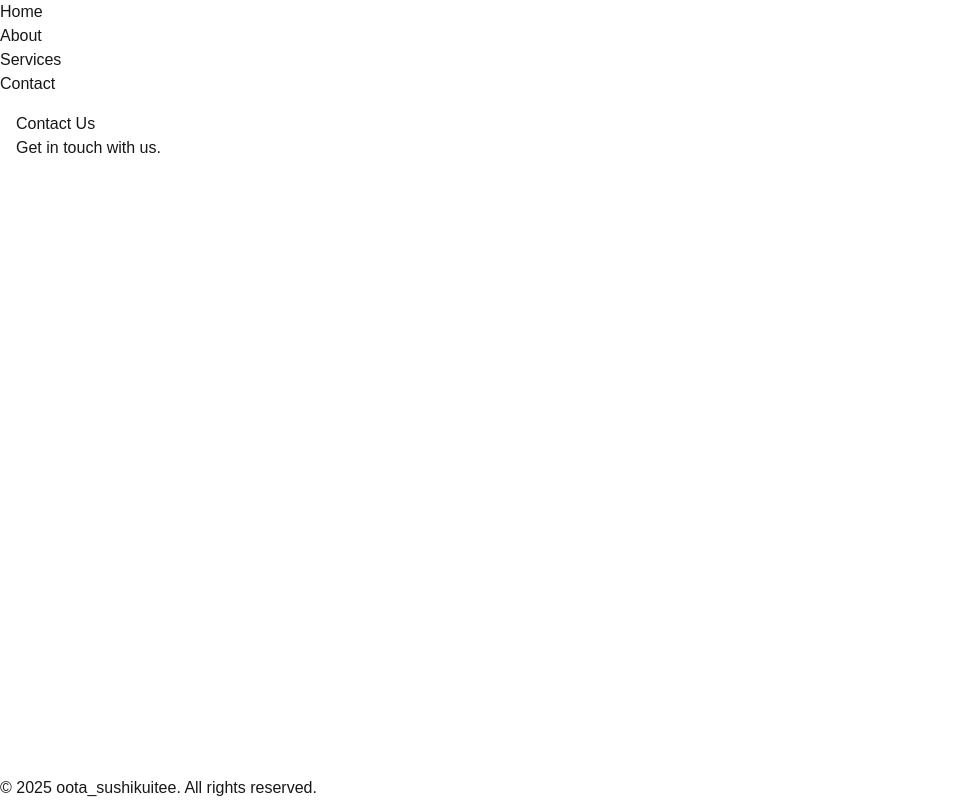
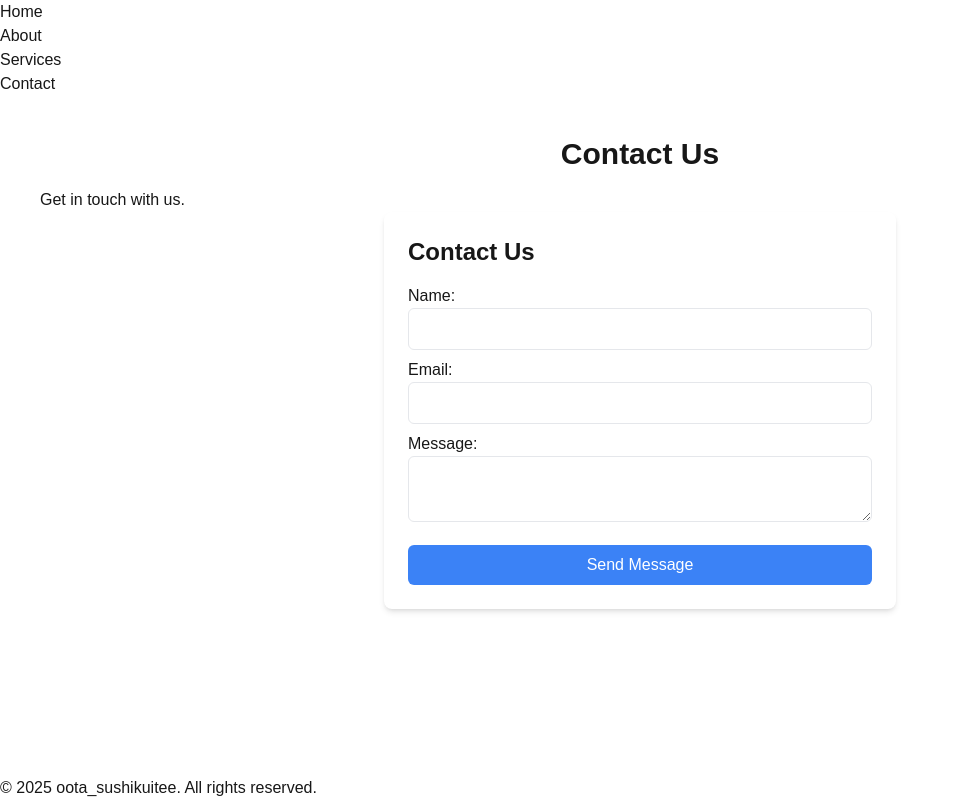
Before and after one commit to oota-sushikuitee/typescript-webapp-practice, a Next.js app: page /contact in a window 1280 px wide. Shown: the whole page, without its empty margins (0-958 px from the left). Built offline with nearby package versions, Linux system fonts and the light colour scheme.

Commit message:
feat: add ContactForm

```diff
--- /dev/null
+++ b/src/components/ContactForm.tsx
@@ -0,0 +1,64 @@
+import { useState } from "react";
+
+export default function ContactForm() {
+    const [formData, setFormData] = useState({
+        name: "",
+        email: "",
+        message: "",
+    });
+
+    const handleChange = (e: React.ChangeEvent<HTMLInputElement | HTMLTextAreaElement>) => {
+        setFormData({ ...formData, [e.target.name]: e.target.value });
+    };
+
+    const handleSubmit = (e: React.FormEvent) => {
+        e.preventDefault();
+        console.log("Form submitted:", formData);
+        alert("Thank you for your message!");
+    };
+
+    return (
+        <form onSubmit={handleSubmit} className="max-w-lg mx-auto bg-white p-6 shadow-md rounded-lg">
+            <h2 className="text-2xl font-bold mb-4">Contact Us</h2>
+
+            <label className="block mb-2">
+                Name:
+                <input
+                    type="text"
+                    name="name"
+                    value={formData.name}
+                    onChange={handleChange}
+                    className="w-full p-2 border rounded-md"
+                    required
+                />
+            </label>
+
+            <label className="block mb-2">
+                Email:
+                <input
+                    type="email"
+                    name="email"
+                    value={formData.email}
+                    onChange={handleChange}
+                    className="w-full p-2 border rounded-md"
+                    required
+                />
+            </label>
+
+            <label className="block mb-4">
+                Message:
+                <textarea
+                    name="message"
+                    value={formData.message}
+                    onChange={handleChange}
+                    className="w-full p-2 border rounded-md"
+                    required
+                />
+            </label>
+
+            <button type="submit" className="w-full bg-blue-500 text-white p-2 rounded-md hover:bg-blue-600">
+                Send Message
+            </button>
+        </form>
+    );
+}
--- a/src/pages/contact.tsx
+++ b/src/pages/contact.tsx
@@ -1,12 +1,14 @@
 import Layout from "@/components/Layout";
+import ContactForm from "@/components/ContactForm"
 
 export default function Contact() {
     return (
     <Layout>
-        <main>
-            <h1>Contact Us</h1>
-            <p>Get in touch with us.</p>
-        </main>
+        <section className="container mx-auto p-6">
+            <h1 className="text-3xl font-bold text-center mb-4">Contact Us</h1>
+                <p>Get in touch with us.</p>
+            <ContactForm />
+        </section>
     </Layout>
     );
 }
```
